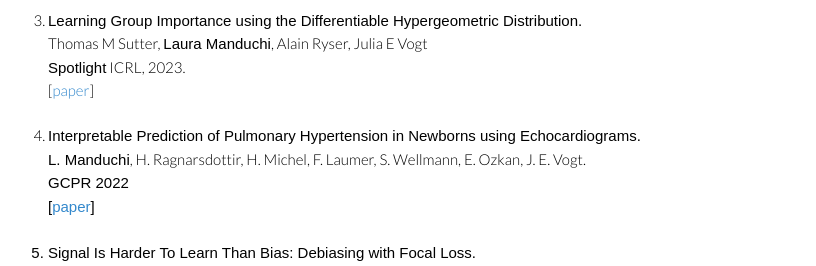
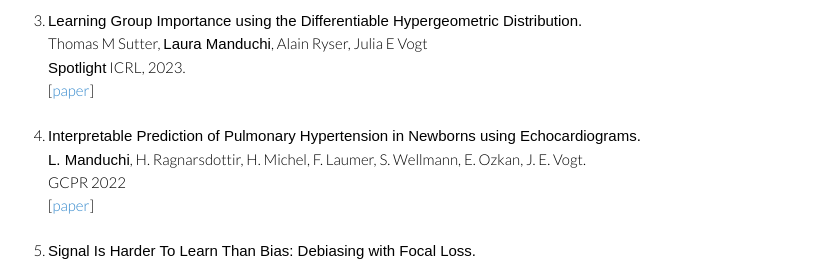
Before and after one commit to lauramanduchi/lauramanduchi.github.io, a plain HTML site: page index.html in a window 1280 px wide. Shown: the part 960-1226 px from the top of the page, without its empty margins (207-1023 px from the left). Drawn offline with Linux system fonts and the light colour scheme.

Commit message:
new publications

```diff
--- a/index.html
+++ b/index.html
@@ -85,7 +85,7 @@ I did my undergraduate studies in Information Engineering at the <a href="https:
     <br>
     <b>L. Manduchi</b>, H. Ragnarsdottir, H. Michel, F. Laumer, S. Wellmann, E. Ozkan, J. E. Vogt.
     <br>
-    <b>GCPR 2022
+    GCPR 2022
     <br>
     [<a href="https://link.springer.com/chapter/10.1007/978-3-031-16788-1_32">paper</a>]
 </li>
```
